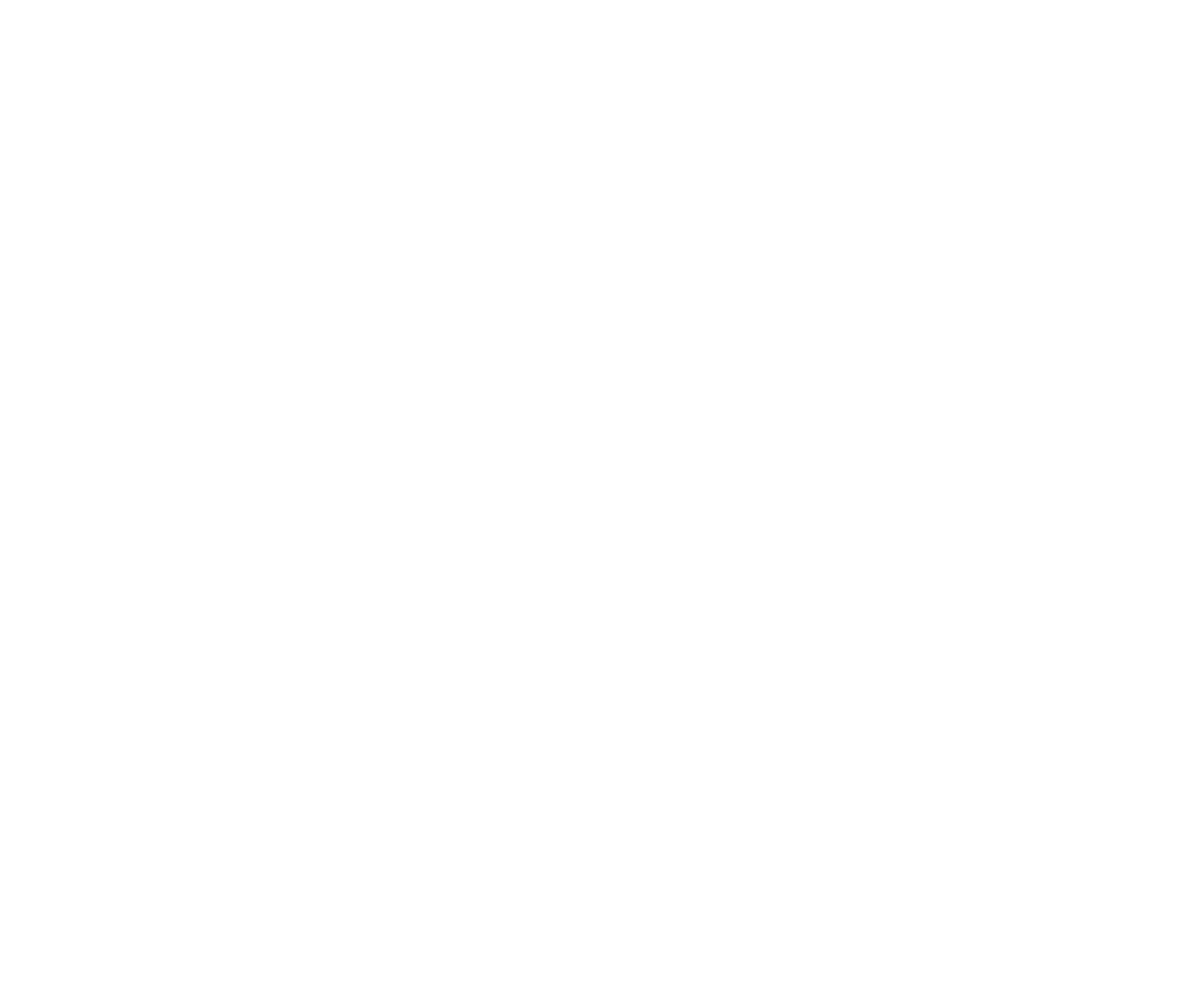
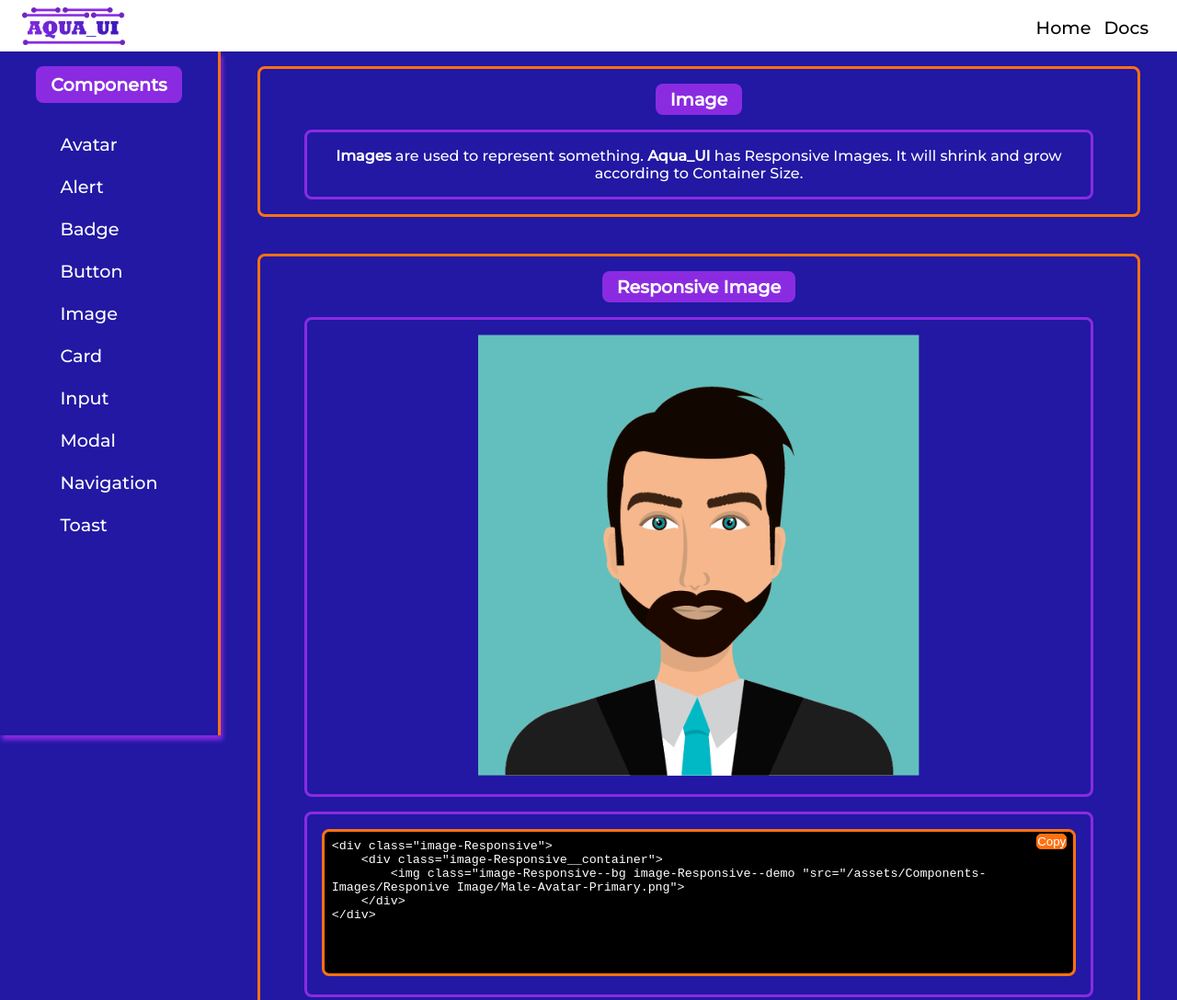
Before and after one commit to SaurabhChawda/AQUA_UI, a plain HTML site: page Components/Image.html in a window 1280 px wide. Shown: the top 1088 px of the page at 92% size. Before the commit the page ends 800 px from the top, so only its background shows below. Drawn offline with Linux system fonts and the light colour scheme.

Commit message:
Feat : Add Image Responsive Component

```diff
--- a/Components/Image.html
+++ b/Components/Image.html
@@ -0,0 +1,177 @@
+<!DOCTYPE html>
+<html lang="en">
+
+<head>
+    <meta charset="UTF-8">
+    <meta http-equiv="X-UA-Compatible" content="IE=edge">
+    <meta name="viewport" content="width=device-width, initial-scale=1.0">
+    <title>AQUA_UI</title>
+    <link rel="stylesheet" href="/assets/Css/ComponentsStyles.css">
+    <link rel="stylesheet" href="/assets/Css/component-Responsive.css">
+    <link rel="stylesheet" href="/SnippetCode/snippet.css">
+</head>
+
+<body>
+    <!-- Navigation Bar Desktop -->
+    <div class="nav-bar nav-bar--simple">
+        <div class="nav-bar--logo">
+            <a href="/index.html"><img class="nav-bar__img--logo" src="/assets/images/AQUA_UI Logo.png"
+                    alt="AQUA_UI"></a>
+        </div>
+        <ul class="nav-bar__list">
+            <li><a class="nav-bar__item" href="/index.html">Home</a></li>
+            <li><a class="nav-bar__item" href="/Components/Avatar.html">Docs</a></li>
+        </ul>
+    </div>
+    <!-- Navigation Bar For Tab and Mobile  -->
+    <div class="nav-bar nav-bar--hamburger">
+        <div class="nav-bar--logo">
+            <a href="/index.html"><img class="nav-bar__img--logo" src="/assets/images/AQUA_UI Logo.png"
+                    alt="AQUA_UI"></a>
+        </div>
+        <div class="nav-bar--hamburger">
+            <img class="nav-bar__img--hamburger" src="/assets/images/Hamburger Menu.png">
+        </div>
+    </div>
+
+    <!---Hamburger List -->
+    <div class="hamburger">
+        <div class="hamburger__header--wrapper">
+            <h1 class="hamburger__title">AQUA_UI</h1>
+            <img class="hamburger__close-btn" src="/assets/images/Hamburger Close.png" alt="Hamburger">
+        </div>
+        <ul class="hamburger__list">
+            <a href="/index.html">
+                <li class="hamburger__item">Home</li>
+            </a>
+            <a href="/Components/Avatar.html">
+                <li class="hamburger__item">Avatar</li>
+            </a>
+            <a href="/Components/Alert.html">
+                <li class="hamburger__item">Alert</li>
+            </a>
+            <a href="/Components/Badge.html">
+                <li class="hamburger__item">Badge</li>
+            </a>
+            <a href="/Components/Button.html">
+                <li class="hamburger__item">Button</li>
+            </a>
+            <a href="/Components/Image.html">
+                <li class="hamburger__item">Image</li>
+            </a>
+            <a href="/Components/Card.html">
+                <li class="hamburger__item">Card</li>
+            </a>
+            <a href="/Components/Input.html">
+                <li class="hamburger__item">Input</li>
+            </a>
+            <a href="/Components/Modal.html">
+                <li class="hamburger__item">Modal</li>
+            </a>
+            <a href="/Components/Navigation.html">
+                <li class="hamburger__item">Navigation</li>
+            </a>
+            <a href="/Components/Toast.html">
+                <li class="hamburger__item">Toast</li>
+            </a>
+        </ul>
+    </div>
+    <main>
+        <!-- sidebar -->
+        <div class="sidebar">
+            <h1 class="sidebar__title">Components</h1>
+            <ul class="sidebar__list">
+                <a href="/Components/Avatar.html">
+                    <li class="sidebar__item">Avatar</li>
+                </a>
+                <a href="/Components/Alert.html">
+                    <li class="sidebar__item">Alert</li>
+                </a>
+                <a href="/Components/Badge.html">
+                    <li class="sidebar__item">Badge</li>
+                </a>
+                <a href="/Components/Button.html">
+                    <li class="sidebar__item">Button</li>
+                </a>
+                <a href="/Components/Image.html">
+                    <li class="sidebar__item">Image</li>
+                </a>
+                <a href="/Components/Card.html">
+                    <li class="sidebar__item">Card</li>
+                </a>
+                <a href="/Components/Input.html">
+                    <li class="sidebar__item">Input</li>
+                </a>
+                <a href="/Components/Modal.html">
+                    <li class="sidebar__item">Modal</li>
+                </a>
+                <a href="/Components/Navigation.html">
+                    <li class="sidebar__item">Navigation</li>
+                </a>
+                <a href="/Components/Toast.html">
+                    <li class="sidebar__item">Toast</li>
+                </a>
+            </ul>
+        </div>
+
+        <!-- Responsive Image -->
+        <!-- Responsive Intro -->
+        <div class="Image-Rs card">
+            <div class="card-demo Image-Rs__intro">
+                <h1 class="card-demo--title Image-Rs__intro--title">Image</h1>
+                <p class="card-demo--desc Image-Rs__intro--desc"><b>Images</b> are used to represent something. <b>Aqua_UI</b> has Responsive Images. It will shrink and grow according to Container Size.
+            </div>
+            <!-- Square Responsive Image-->
+            <div class="card-demo Image-Rs__content">
+                <h1 class="card-demo--title Image-Rs__header--container">Responsive Image</h1>
+
+                <div class="card-demo--container Image-Rs__img--container">
+                    <div class="image-Responsive">
+                        <div class="image-Responsive__container">
+                            <img class="image-Responsive--bg image-Responsive--demo"
+                                src="/assets/Components-Images/Responive Image/Male-Avatar-Primary.png">
+                        </div>
+                    </div>
+                </div>
+                <div class="card-demo--container Image-Rs__code--container">
+                    <div class="code-snippet-container">
+                        <textarea class="code-snippet" name="code-snippet" rows="4" cols="" readonly>&lt;div class=&quot;image-Responsive&quot;&gt;
+    &lt;div class=&quot;image-Responsive__container&quot;&gt;
+        &lt;img class=&quot;image-Responsive--bg image-Responsive--demo &quot;src=&quot;/assets/Components-Images/Responive Image/Male-Avatar-Primary.png&quot;&gt;
+    &lt;/div&gt;
+&lt;/div&gt;</textarea>
+                        <button class="code-snippet--copy">Copy</button>
+                    </div>
+                </div>
+            </div>
+            <div class="card-demo Image-Rs__content">
+                <h1 class="card-demo--title Image-Rs__header--container">Responsive Rounded Image</h1>
+
+                <div class="card-demo--container Image-Rs__img--container">
+                    <div class="image-Responsive">
+                        <div class="image-Responsive__container">
+                            <img class="image-Responsive--rounded image-Responsive--demo"
+                                src="/assets/Components-Images/Responive Image/Male-Avatar-Primary.png">
+                        </div>
+                    </div>
+                </div>
+                <div class="card-demo--container Image-Rs__code--container">
+                    <div class="code-snippet-container ">
+                        <textarea class="code-snippet" name="code-snippet" rows="4" cols="" readonly>&lt;div class=&quot;image-Responsive&quot;&gt;
+    &lt;div class=&quot;image-Responsive__container&quot;&gt;
+        &lt;img class=&quot;image-Responsive--rounded image-Responsive--demo &quot; src=&quot;/assets/Components-Images/Responive Image/Male-Avatar-Primary.png&quot;&gt;
+    &lt;/div&gt;
+&lt;/div&gt;</textarea>
+                        <button class="code-snippet--copy">Copy</button>
+                    </div>
+                </div>
+            </div>
+        </div>
+        </div>
+        </div>
+    </main>
+    <script src="/SnippetCode/snippet.js"></script>
+    <script src="/assets/Component-javaScript/components.js"></script>
+</body>
+
+</html>
--- a/assets/Css/ComponentsStyles.css
+++ b/assets/Css/ComponentsStyles.css
@@ -386,3 +386,19 @@ main {
 .btn__float:hover{
  box-shadow: 0px 0px 5px rgb(0, 153, 255);
 }
+
+/* Responsive Image */
+
+.image-Responsive--demo{
+  width: 100%;
+  height: 100%;
+}
+.image-Responsive--bg{
+  max-width: 30rem;
+  max-height: 30rem;
+}
+.image-Responsive--rounded{
+  border-radius: 50%;
+  max-height: 10rem;
+  max-width: 10rem;
+}
```
Also changed, not shown: assets/Components-Images/Responive Image/Male-Avatar-Primary.png (added).
